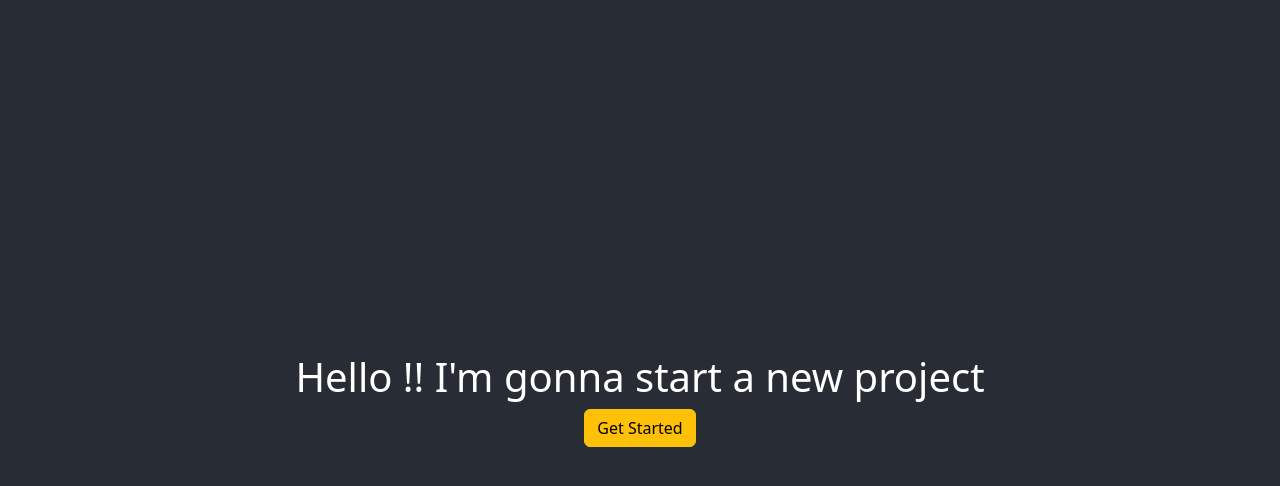
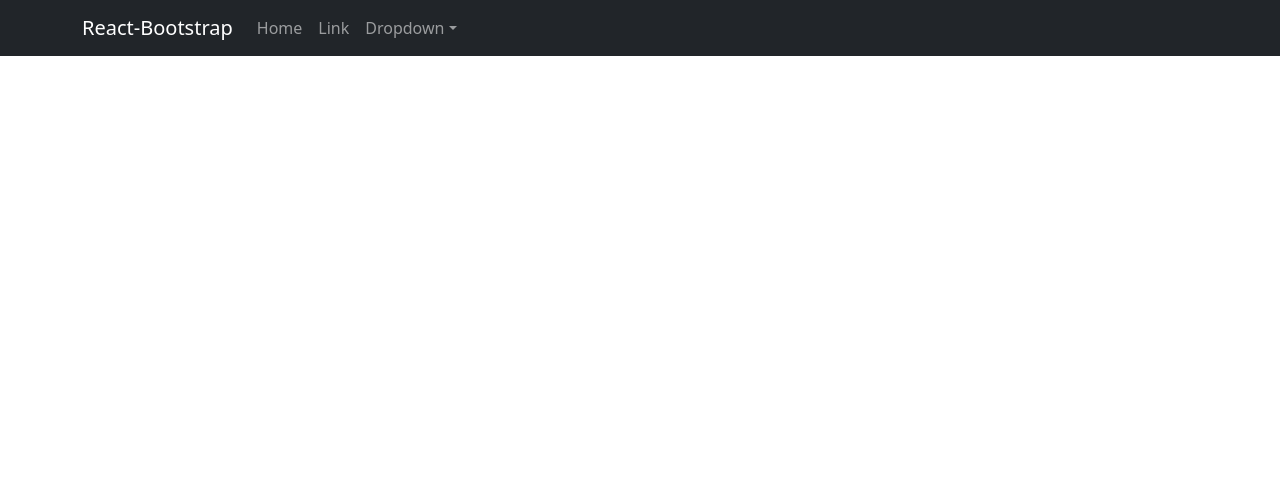
Before and after one commit to Towhid47/learning-platform-Client-Side-with-JSON-fake-Data, a React (Create React App) app: page / in a window 1280 px wide. Shown: the top 486 px of the page. Built offline with nearby package versions, Linux system fonts and the light colour scheme.

Commit message:
Navigationbar Component Created

```diff
--- a/public/index.html
+++ b/public/index.html
@@ -24,7 +24,7 @@
       work correctly both with client-side routing and a non-root public URL.
       Learn how to configure a non-root public URL by running `npm run build`.
     -->
-    <title>React App</title>
+    <title>CS-Tutor</title>
   </head>
   <body>
     <noscript>You need to enable JavaScript to run this app.</noscript>
--- a/src/App.js
+++ b/src/App.js
@@ -1,14 +1,12 @@
 import logo from './logo.svg';
 import './App.css';
 import { Button } from 'react-bootstrap';
+import Navigationbar from './components/Navigationbar/Navigationbar';
 
 function App() {
   return (
     <div className="App">
-      <header className="App-header">
-       <h1>Hello !! I'm gonna start a new project</h1>
-       <Button className='btn btn-warning'>Get Started</Button>
-      </header>
+       <Navigationbar></Navigationbar>
     </div>
   );
 }
--- /dev/null
+++ b/src/components/Navigationbar/Navigationbar.js
@@ -0,0 +1,38 @@
+import React from 'react';
+
+import Container from 'react-bootstrap/Container';
+import Nav from 'react-bootstrap/Nav';
+import Navbar from 'react-bootstrap/Navbar';
+import NavDropdown from 'react-bootstrap/NavDropdown';
+
+const Navigationbar = () => {
+    return (
+        <div>
+               <Navbar bg="dark" variant='dark' expand="lg">
+                            <Container>
+                                <Navbar.Brand href="#home">React-Bootstrap</Navbar.Brand>
+                                <Navbar.Toggle aria-controls="basic-navbar-nav" />
+                                <Navbar.Collapse id="basic-navbar-nav">
+                                <Nav className="me-auto">
+                                    <Nav.Link href="#home">Home</Nav.Link>
+                                    <Nav.Link href="#link">Link</Nav.Link>
+                                    <NavDropdown title="Dropdown" id="basic-nav-dropdown">
+                                    <NavDropdown.Item href="#action/3.1">Action</NavDropdown.Item>
+                                    <NavDropdown.Item href="#action/3.2">
+                                        Another action
+                                    </NavDropdown.Item>
+                                    <NavDropdown.Item href="#action/3.3">Something</NavDropdown.Item>
+                                    <NavDropdown.Divider />
+                                    <NavDropdown.Item href="#action/3.4">
+                                        Separated link
+                                    </NavDropdown.Item>
+                                    </NavDropdown>
+                                </Nav>
+                                </Navbar.Collapse>
+                            </Container>
+                </Navbar>
+        </div>
+    );
+};
+
+export default Navigationbar;
```
